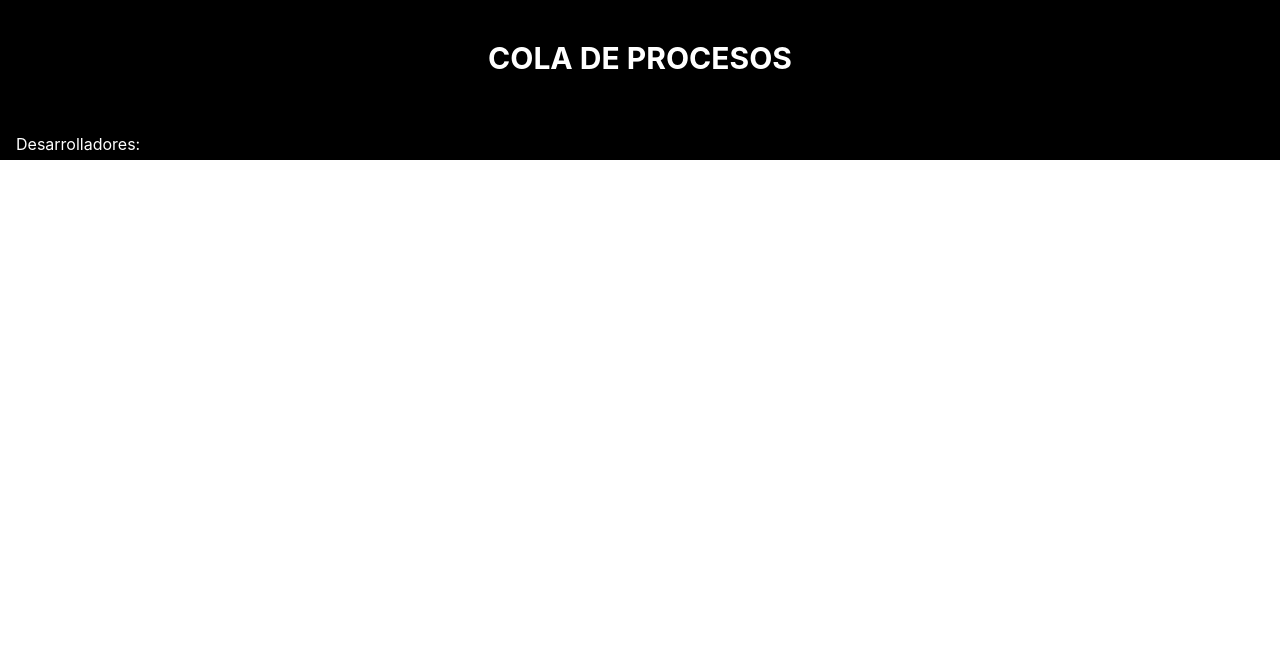
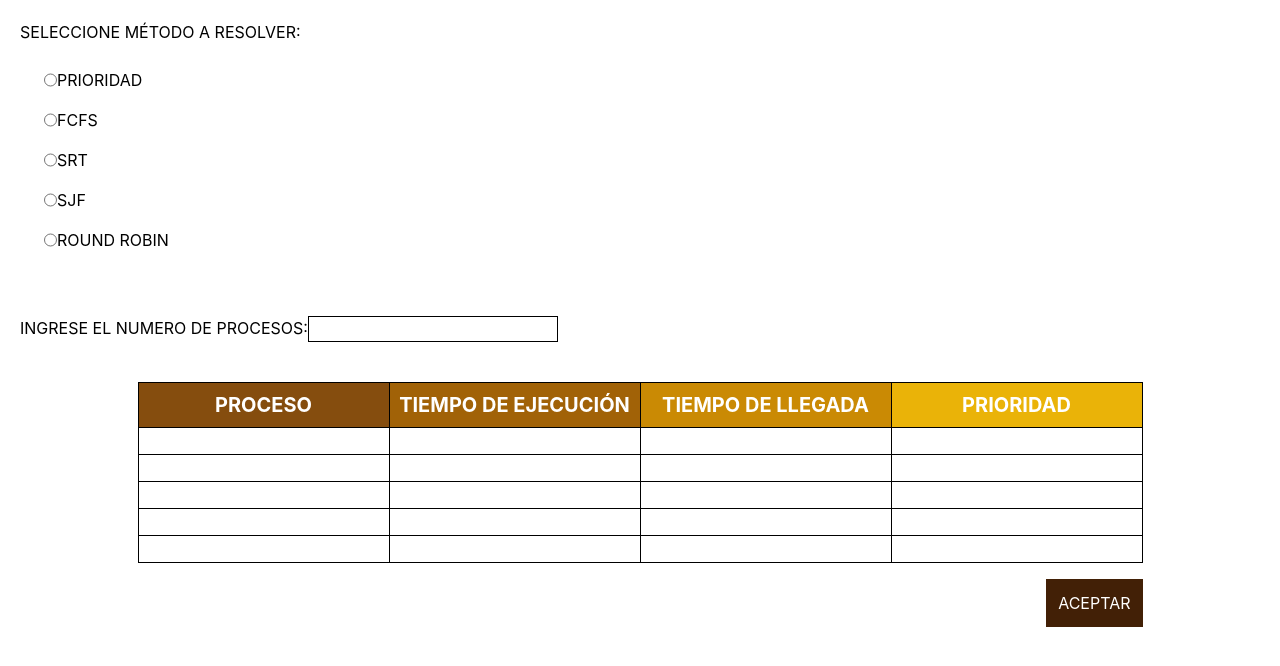
Before and after one commit to iojabal/Asos-Process, a React (Create React App) app in the folder web-page/: page / in a window 1280 px wide. Shown: the top 666 px of the page. Built offline with nearby package versions, Linux system fonts and the light colour scheme.

Commit message:
Cambios-table

```diff
--- a/web-page/src/App.js
+++ b/web-page/src/App.js
@@ -1,8 +1,8 @@
 import './App.css';
-import UpperBar from './components/UpperBar/UpperBar.jsx'
+import Home from './View/Home/Home.jsx'
 function App() {
   return (
-      <UpperBar></UpperBar>
+      <Home></Home>
   );
 }
 
--- a/web-page/src/View/Home/Home.jsx
+++ b/web-page/src/View/Home/Home.jsx
@@ -1,7 +1,42 @@
+import Table from '../../components/InputTable/InputTable.jsx'
+
+// PRIORIDAD MENOS TIEMPO DE LLEGADA
+// FCFS MENOS PRIORIDAD
+// SJF SOLO TIEMPO DE CPU
+// SRT SIN PRIORIDAD
+// RR SOLO TIEMPO DE CPU
+
 export default function Home(){
+    var proceso = ''
+    const onChangeValue = (event) => {
+        proceso = event.target.value
+        console.log(event.target.value);
+    };
+
     return(
-        <div>
+        <>
+            <div className='flex flex-col'>
+                <div className='flex flex-col p-5'>
+                    <h2>SELECCIONE MÉTODO A RESOLVER:</h2>
+                    <div className='flex flex-col justify-between max-w-lg p-4' onChange={onChangeValue}>
+                        <div className='flex p-2'><input type='radio' name='Metodo' value='priority'/>PRIORIDAD </div>
+                        <div className='flex p-2'><input type='radio' name='Metodo' value='FCFS'/>FCFS</div>
+                        <div className='flex p-2'><input type='radio' name='Metodo' value='SRT'/>SRT</div>
+                        <div className='flex p-2'><input type='radio' name='Metodo' value='SJF'/>SJF</div>
+                        <div className='flex p-2'><input type='radio' name='Metodo' value='rr'/>ROUND ROBIN</div>
+                    </div>
+                </div>
 
-        </div>
+                <div className=' flex flex-row p-5'>
+                    <label> INGRESE EL NUMERO DE PROCESOS:</label>
+                    <input
+                        type='number'
+                        className=' border border-black text-center'
+                    />
+                </div>
+            </div>
+
+            <Table numeroFilas = {5} proceso={proceso}></Table>
+        </>
     );
 }
--- a/web-page/src/components/InputTable/InputTable.jsx
+++ b/web-page/src/components/InputTable/InputTable.jsx
@@ -1,13 +1,91 @@
-export default function Tabla(props){
-    return(
-        <div>
-          <table>
-            <tr>
-                <td>
+import React, { useState } from 'react';
 
-                </td>
-            </tr>
+export default function Tabla(props) {
+  const [data, setData] = useState(
+    new Array(props.numeroFilas).fill({
+      proccess: '',
+      cputime: '',
+      priority: '',
+      arrivedTime: ''
+    })
+  );
+
+  const handleInputChange = (e, rowIndex, colName) => {
+    const updatedData = [...data];
+    updatedData[rowIndex] = {
+      ...updatedData[rowIndex],
+      [colName]: e.target.value
+    };
+    setData(updatedData);
+  };
+
+  const enviarDatos = (e) =>{
+    e.preventDefault()
+    console.log(data)
+  };
+
+  return (
+    <div className='p-5 flex justify-center'>
+      <form onSubmit={enviarDatos}>
+        <div className=' max-w-7xl'>
+            <table className="border-collapse border border-black mb-4 w-full">
+                <thead className='border border-black'>
+                <tr className='text-xs md:text-xl'>
+                    <th className="border border-black p-2 bg-yellow-800 text-white">PROCESO</th>
+                    <th className="border border-black p-2 bg-yellow-700 text-white">TIEMPO DE EJECUCIÓN</th>
+                    <th className="border border-black p-2 bg-yellow-600 text-white">TIEMPO DE LLEGADA</th>
+                    <th className="border border-black p-2 bg-yellow-500 text-white">PRIORIDAD</th>
+                </tr>
+                </thead>
+                <tbody>
+                {data.map((rowData,rowIndex) => (
+                    <tr key={rowIndex}>
+                    <td className="border border-black">
+                        <input
+                        type="text"
+                        className=' w-full text-center'
+                        value={rowData.proceso}
+                        onChange={(e) => handleInputChange(e, rowIndex, 'process')}
+                        required
+                        />
+                    </td>
+                    <td className="border border-black">
+                        <input
+                        type="number"
+                        className=' w-full text-center'
+                        value={rowData.tiempoEjecucion}
+                        onChange={(e) => handleInputChange(e, rowIndex, 'cputime')}
+                        required
+                        />
+                    </td>
+                    <td className="border border-black">
+                        <input
+                        type="number"
+                        className=' w-full text-center'
+                        value={rowData.tiempoLlegada}
+                        onChange={(e) => handleInputChange(e, rowIndex, 'arrivedTime')}
+                        required
+                        />
+                    </td>
+                    <td className="border border-black">
+                        <input
+                        type="number"
+                        className=' w-full text-center'
+                        value={rowData.prioridad}
+                        onChange={(e) => handleInputChange(e, rowIndex, 'priority')}
+                        required
+                        />
+                    </td>
+                    </tr>
+                ))}
+                </tbody>
             </table>
+
+            <div className=' flex justify-end w-full'>
+                <button type='Submit' className='p-3 hover:bg-yellow-800 bg-yellow-950 text-white'> ACEPTAR</button>
+            </div>
         </div>
-    );
+      </form>
+    </div>
+  );
 }
```
